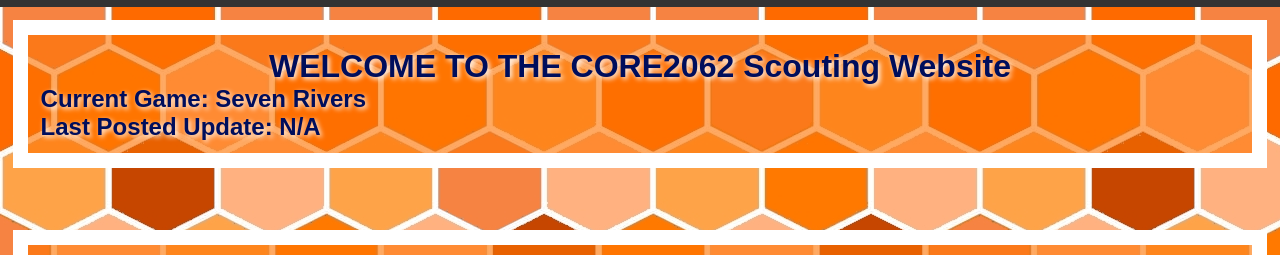
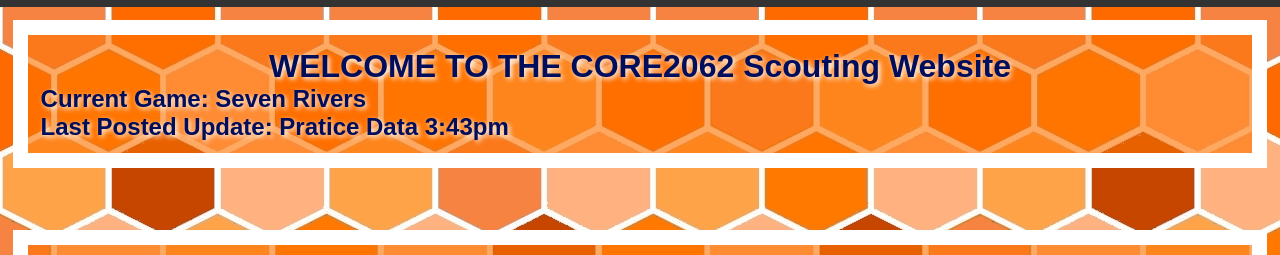
Before and after one commit to core2062/ScoutingSpider, a plain HTML site: page index.html in a window 1280 px wide. Shown: the part 63-318 px from the top of the page. Drawn offline with Linux system fonts and the light colour scheme.

Commit message:
Update index.html

```diff
--- a/index.html
+++ b/index.html
@@ -72,7 +72,7 @@
     <div class="backbox">
     <h1 >WELCOME TO THE CORE2062 Scouting Website</h1>
 <h2>Current Game: Seven Rivers</h2>
-<h2>Last Posted Update: N/A</h2>
+<h2>Last Posted Update: Pratice Data 3:43pm</h2>
 </div>
     <br><br>
     <div class="backbox">
```
